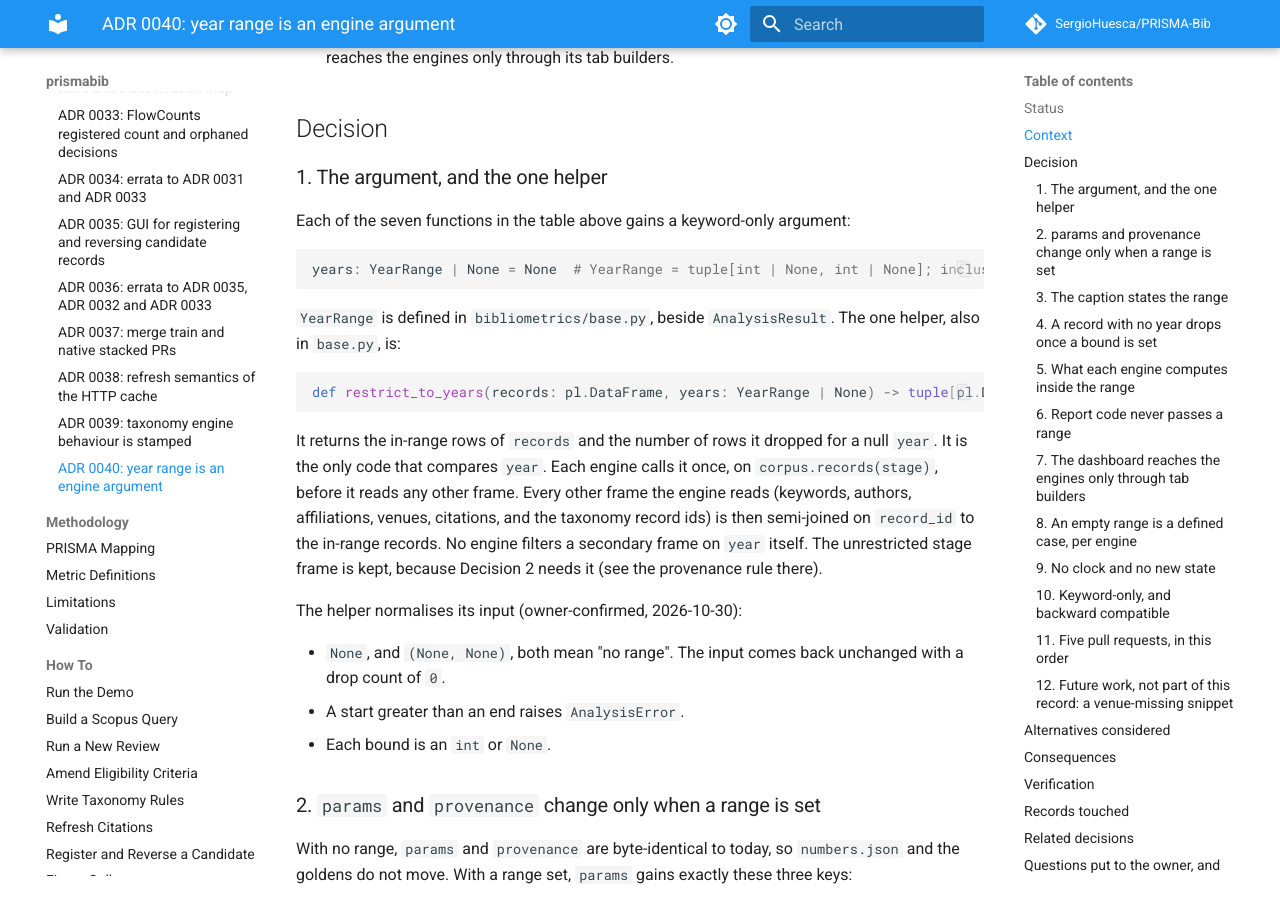
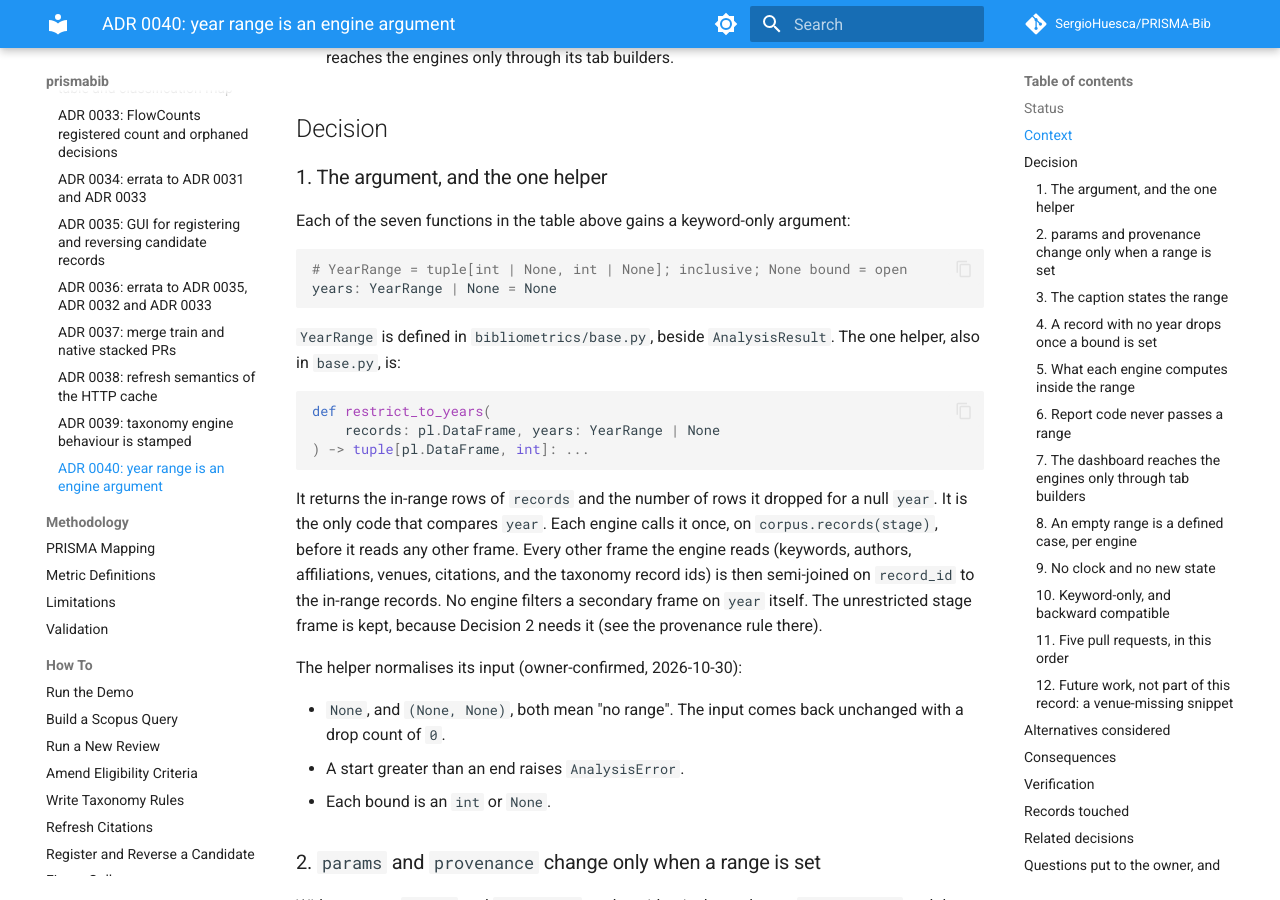
Before and after one commit to SergioHuesca/PRISMA-Bib, an MkDocs documentation site: the page built from docs/architecture/adr/0040-year-range-in-analysis-engines.md, in a window 1280 px wide and 900 px high, scrolled down 1815 px. Built offline with MkDocs 1.6.1 and Material for MkDocs 9.7.7, drawn with Linux system fonts in a browser that asks for light colours; comment, search, counter and statistics services are not loaded; part of the change alters nothing that is shown.

Commit message:
docs(adr): ADR 0040 code blocks formatted the way ruff format wants
Co-Authored-By: Claude Sonnet 5.5 <noreply@anthropic.com>
Claude-Session: https://claude.ai/code/session_01QjNadz7h2UAZ2C2xhuaY8z

````diff
--- a/docs/architecture/adr/0040-year-range-in-analysis-engines.md
+++ b/docs/architecture/adr/0040-year-range-in-analysis-engines.md
@@ -57,13 +57,16 @@ serves every range.
 Each of the seven functions in the table above gains a keyword-only argument:
 
 ```python
-years: YearRange | None = None  # YearRange = tuple[int | None, int | None]; inclusive; None bound = open
+# YearRange = tuple[int | None, int | None]; inclusive; None bound = open
+years: YearRange | None = None
 ```
 
 `YearRange` is defined in `bibliometrics/base.py`, beside `AnalysisResult`. The one helper, also in `base.py`, is:
 
 ```python
-def restrict_to_years(records: pl.DataFrame, years: YearRange | None) -> tuple[pl.DataFrame, int]: ...
+def restrict_to_years(
+    records: pl.DataFrame, years: YearRange | None
+) -> tuple[pl.DataFrame, int]: ...
 ```
 
 It returns the in-range rows of `records` and the number of rows it dropped for a null `year`. It is the only code that
````
